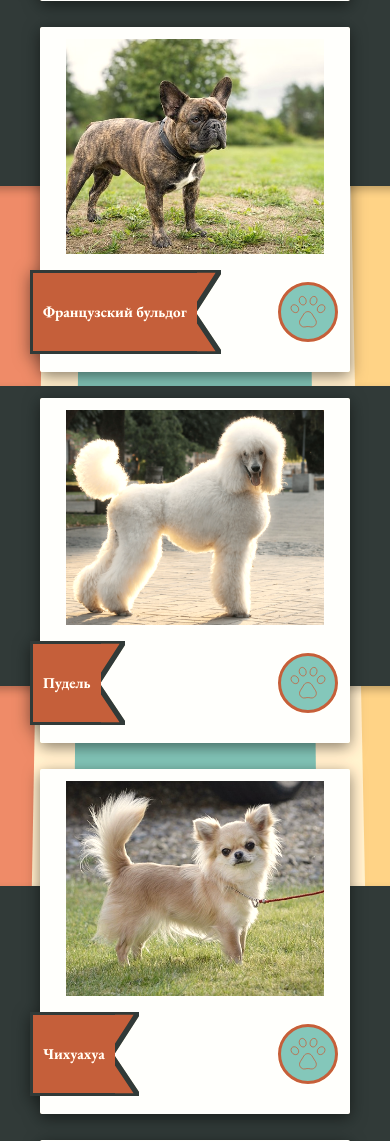
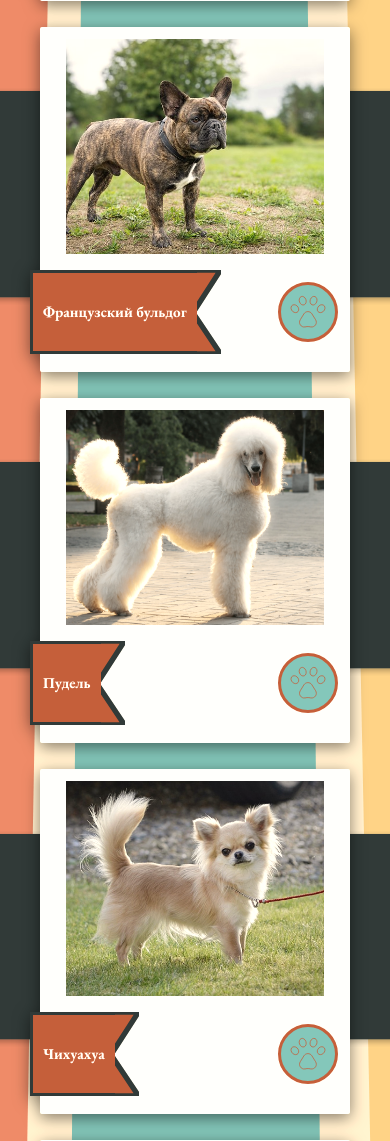
Before and after one commit to Aiokeshi/PawPick, a Django app: page /catalog/ in a window 390 px wide. Shown: the part 1240-2381 px from the top of the page. Run offline with Django 5.2, Linux system fonts and the light colour scheme; data comes from the database, SQL or seed files in the repository; both versions use the stored data as it was after the commit.

Commit message:
адаптация фона

```diff
--- a/app/app/settings.py
+++ b/app/app/settings.py
@@ -48,7 +48,7 @@ INSTALLED_APPS = [
 
 MIDDLEWARE = [
     'django.middleware.security.SecurityMiddleware',
-    "whitenoise.middleware.WhiteNoiseMiddleware",
+    # "whitenoise.middleware.WhiteNoiseMiddleware",
     'django.contrib.sessions.middleware.SessionMiddleware',
     'django.middleware.common.CommonMiddleware',
     'django.middleware.csrf.CsrfViewMiddleware',
@@ -133,4 +133,4 @@ STATICFILES_DIRS: list[Path] =[
 ]
 
 
-STATICFILES_STORAGE = 'whitenoise.storage.CompressedManifestStaticFilesStorage'
+# STATICFILES_STORAGE = 'whitenoise.storage.CompressedManifestStaticFilesStorage'
--- a/app/main/templates/main/base.html
+++ b/app/main/templates/main/base.html
@@ -59,8 +59,9 @@
 <div class="divider"></div>
    {% if request.user.is_authenticated and request.user.is_staff %}
    <a href="{% url 'admin:index' %}" class="buttom">Админ панель</a>
+   <div class="divider"></div>
    {% endif %}
-<div class="divider"></div>
+
    {% if request.user.is_authenticated %}
    <a href="{% url 'qtest:profile' %}" class="button">
     {{ request.user.profile.display_name|default:request.user.username }}
--- a/app/static/main/css/catalog.css
+++ b/app/static/main/css/catalog.css
@@ -487,6 +487,7 @@
   .catback {
     background-size: 1114px;
 
+
   }
   .filflag {
     max-width: 200px;
@@ -554,7 +555,8 @@
     column-gap: 20px;
   }
   .catback {
-    background-size: 1190px;
+    background-size: 984px;
+    background-image: url(/static/main/img/mobcat.svg);
   }
   .filflag {
     max-width: 200px;
@@ -648,6 +650,8 @@
 @media screen and (max-width: 767px) {
   .catback {
     position: relative;
+    background-size: 936px;
+    background-image: url(/static/main/img/mobcat.svg);
   }
 
   .mobile-filter-button {
@@ -864,7 +868,10 @@
     grid-template-columns: minmax(0, 1fr);
     gap: 26px;
   }
-
+  .catback{
+    background-size: 1178px;
+    background-image: url(/static/main/img/mobcat.svg);
+  }
   .card {
     max-width: 310px;
     min-height: 315px;
```
Also changed, not shown: app/db.sqlite3, app/static/main/img/mobcat.svg (added).
